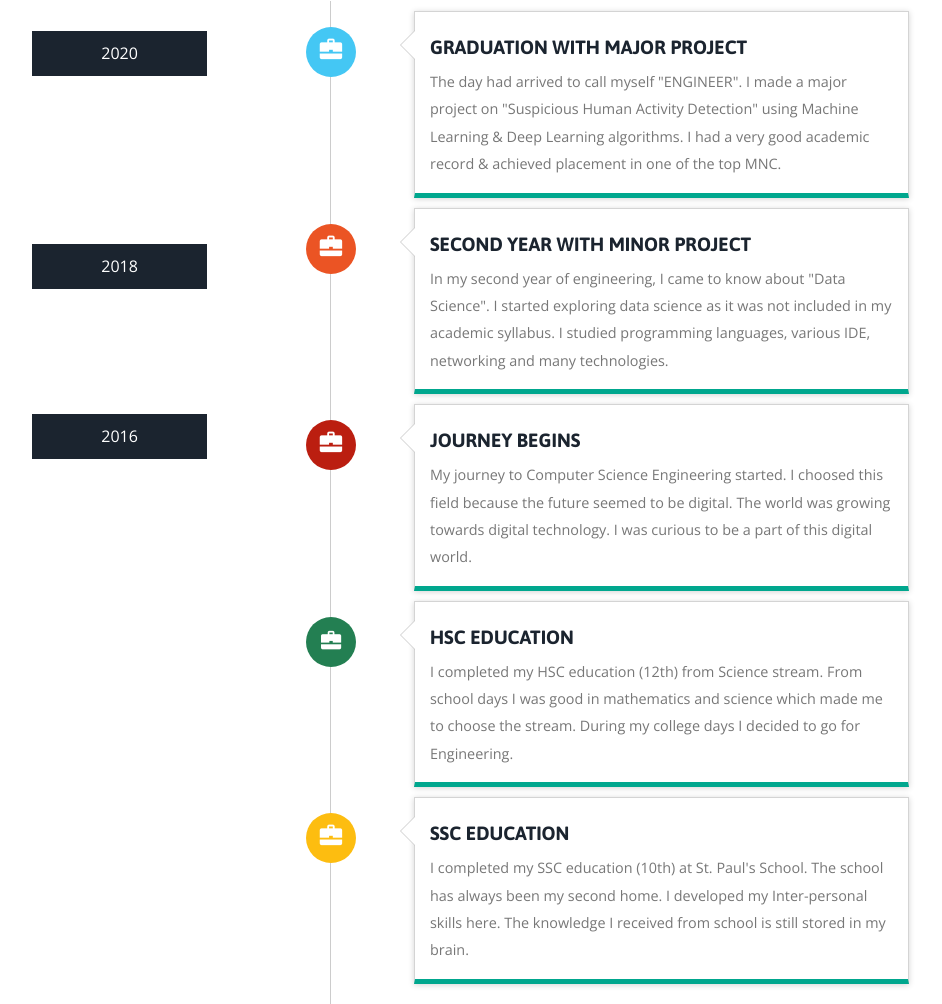
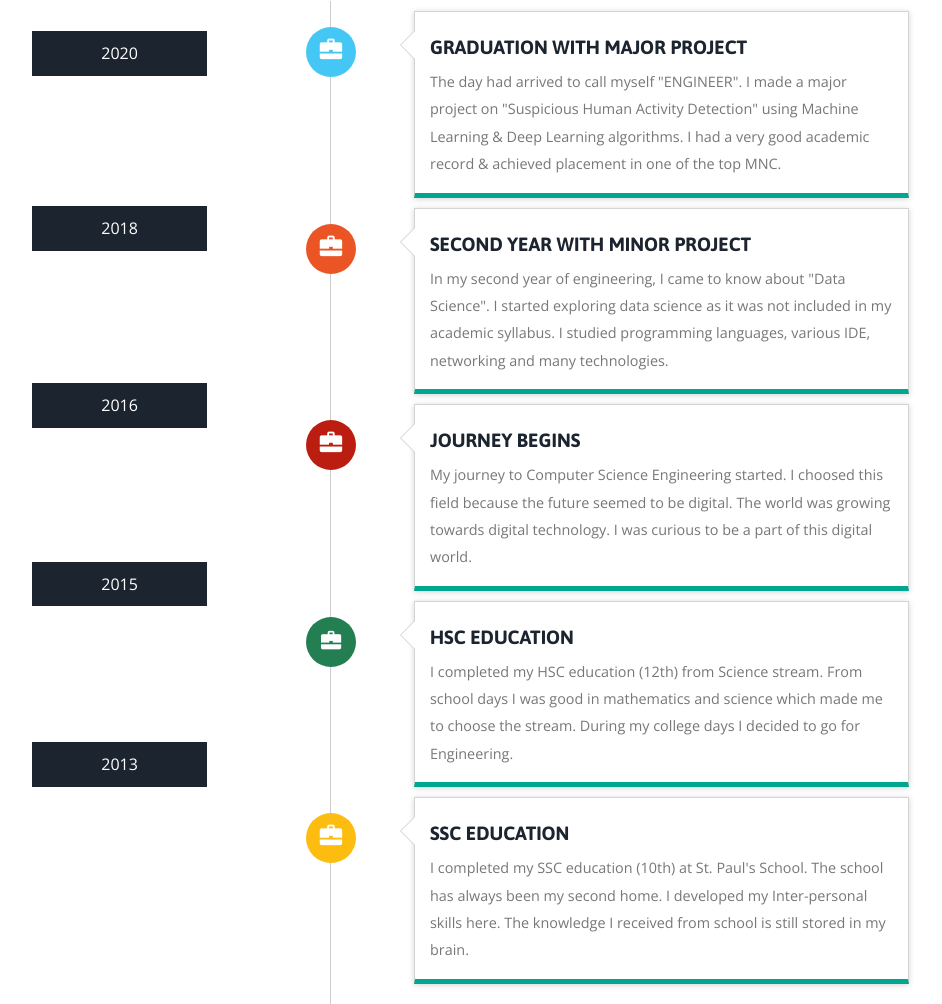
Before and after one commit to Arbaaz-Shaikh/Arbaaz-Shaikh.github.io, a plain HTML site: page index.html in a window 1280 px wide. Shown: the part 2226-3230 px from the top of the page, without its empty margins (301-1243 px from the left). Drawn offline with nearby package versions, Linux system fonts and the light colour scheme; files whose address does not match are found by name.

Commit message:
Update style.css

```diff
--- a/css/style.css
+++ b/css/style.css
@@ -763,16 +763,16 @@ ul.year li {
     display: block;
 }
 ul.year li:nth-child(2){
-	    margin-top: 168px;
+	    margin-top: 130px;
 }
 ul.year li:nth-child(3){
-	    margin-top: 125px;
+	    margin-top: 132px;
 }
 ul.year li:nth-child(4){
-	    margin-top: 1280px;
+	    margin-top: 134px;
 }
 ul.year li:nth-child(5){
-	    margin-top: 130px;
+	    margin-top: 136px;
 }
 .timeline-badge.success i {
     font-size: 0.9em;
```
